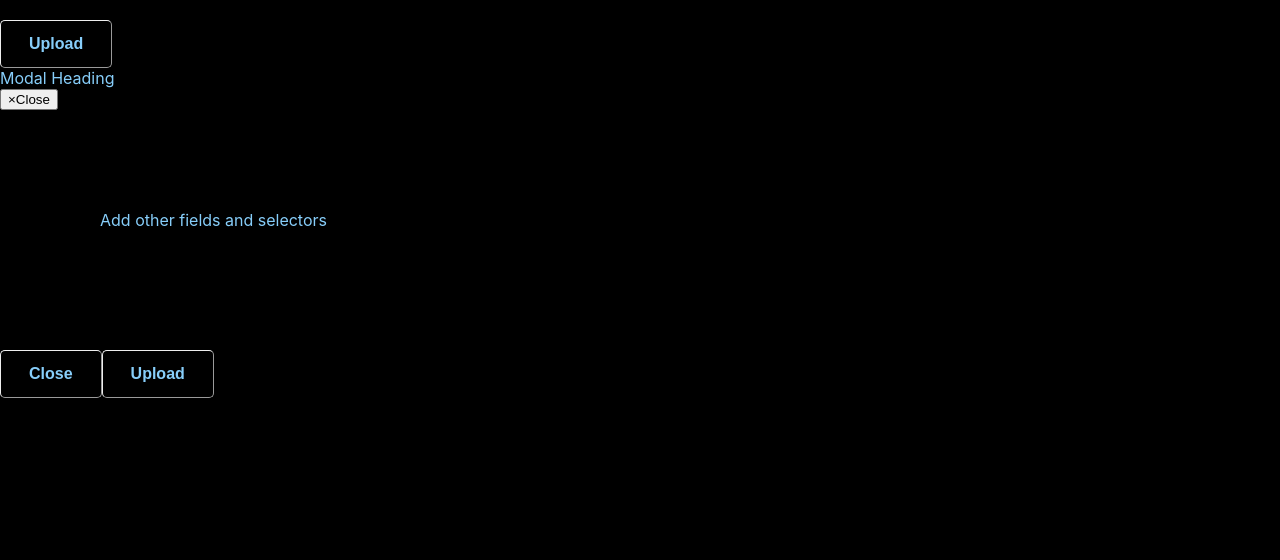
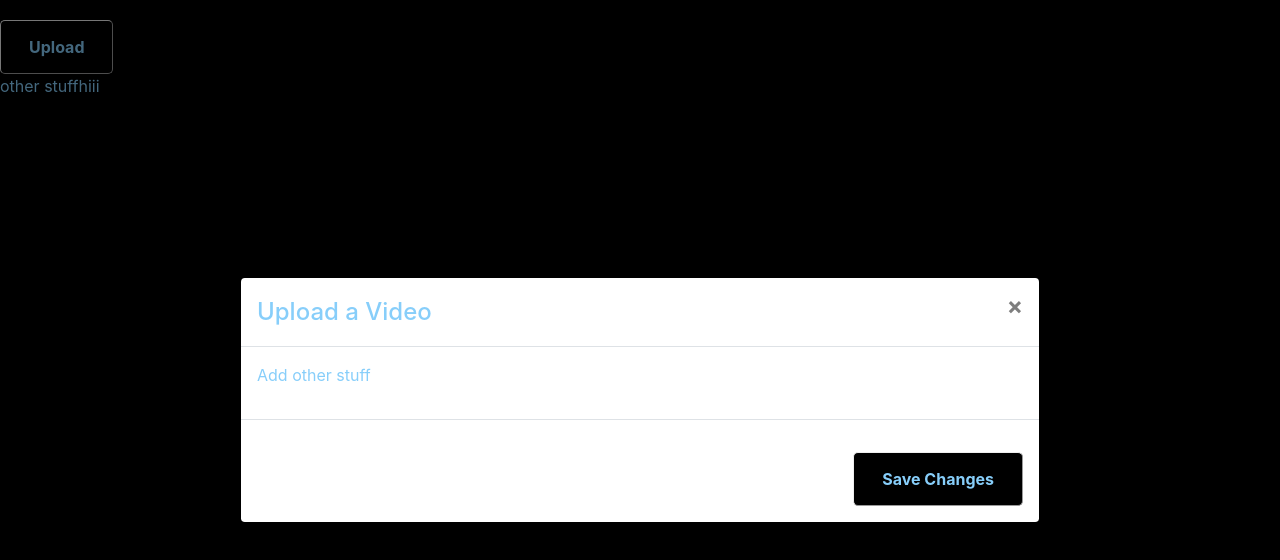
Before and after one commit to abefong54/jaas-summerhacks, a React (Create React App) app in the folder client/: page /dashboard in a window 1280 px wide. Both pictures are taken after a click on the button "Upload". Shown: the top 560 px of the page. Built offline with nearby package versions, Linux system fonts and the light colour scheme.

Commit message:
React Modal Working
Added a upload button that opens a modal

```diff
--- a/client/src/components/Dashboard/dashboard.js
+++ b/client/src/components/Dashboard/dashboard.js
@@ -1,14 +1,19 @@
 import React, { Component } from 'react';
-import Upload from './upload/upload'
+// import { UploadModal } from './upload/upload'
+import UploadModal from './upload/upload'
 import './dashboard.css';
+import 'bootstrap/dist/css/bootstrap.min.css'
+import { Button, ButtonToolbar } from 'react-bootstrap';
 
 
-class Dashboard extends Component{
+class Dashboard extends Component {
+
     // INITIALIZE DEFAULT STATE
     constructor(props) {
         super(props);
         this.state = {
-            apiResponse:"","other": "other stuff"
+            apiResponse: "", "other": "other stuff",
+            show: false
         };
     }
 
@@ -25,17 +30,26 @@ class Dashboard extends Component{
         this.callAPI();
     }
 
+    setModalOpen() {
+        this.setState({ show: true });
+    }
+
+    setModalClose() {
+        this.setState({ show: false })
+    }
+
     render() {
         console.log(this.state);
+
         return (
-            <Upload/>
-            // <div>
-            //     <p className="App-intro">
-            //         {this.state.apiResponse}
-            //         {this.state.other}
-            //         hiii
-            //     </p>
-            // </div>
+            <div>
+                <UploadModal />
+                <p className="App-intro">
+                    {this.state.apiResponse}
+                    {this.state.other}
+                    hiii
+                </p>
+            </div>
         );
     }
 
--- a/client/src/components/Dashboard/upload/upload.js
+++ b/client/src/components/Dashboard/upload/upload.js
@@ -1,42 +1,48 @@
-import React, { Component } from 'react';
-import { Button } from 'react-bootstrap';
-import Modal from 'react-bootstrap/Modal'
+//THIS IS THE MODAL CODE
+import React, { Component } from "react";
+import { Button } from "react-bootstrap";
+import { Modal } from 'react-bootstrap'
+
 
 function MyVerticallyCenteredModal(props) {
     return (
-        <Modal {...props} className="model-content"
+      <Modal
+        {...props}
         size="lg"
         aria-labelledby="contained-modal-title-vcenter"
-            centered>
+        centered
+      >
         <Modal.Header closeButton>
           <Modal.Title id="contained-modal-title-vcenter">
-                    Modal Heading
+            Upload a Video
           </Modal.Title>
         </Modal.Header>
         <Modal.Body>
-                <div className="container">
-                    Add other fields and selectors
-                </div>
+            <p>Add other stuff</p>
         </Modal.Body>
         <Modal.Footer>
-                <Button variant="secondary" onClick={props.onHide}>Close</Button>
-                <Button variant="primary" onClick={props.onHide}>Upload</Button>
+            {/* for now it just closes the modal */}
+          <Button onClick={props.onHide}>Save Changes</Button>
         </Modal.Footer>
       </Modal>
-    )
+    );
   }
 
-function Upload() {
+  function UploadModal() {
     const [modalShow, setModalShow] = React.useState(false);
 
     return (
       <>
-            <Button variant="primary" onClick={() => setModalShow(true)}>Upload</Button>
+        <Button variant="primary" onClick={() => setModalShow(true)}>
+          Upload
+        </Button>
 
-            <MyVerticallyCenteredModal show={modalShow}
-                onHide={() => setModalShow(false)} />
+        <MyVerticallyCenteredModal
+          show={modalShow}
+          onHide={() => setModalShow(false)}
+        />
       </>
     );
   }
 
-export default Upload
+  export default UploadModal
```
Lines whose indentation alone changed are shown as unchanged.
